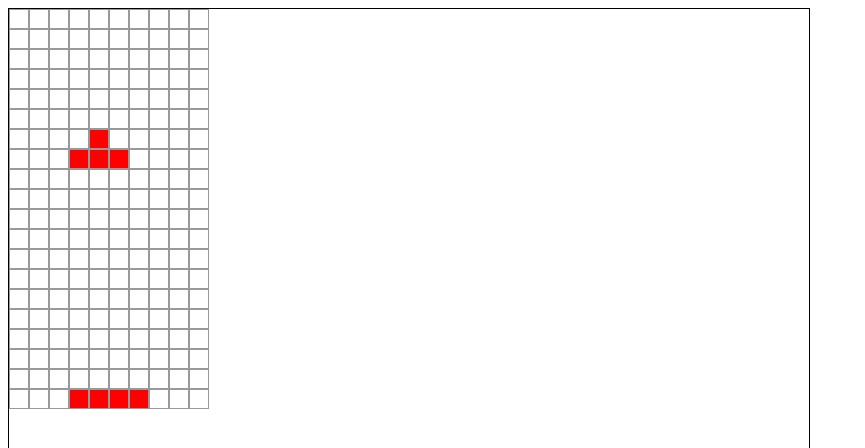
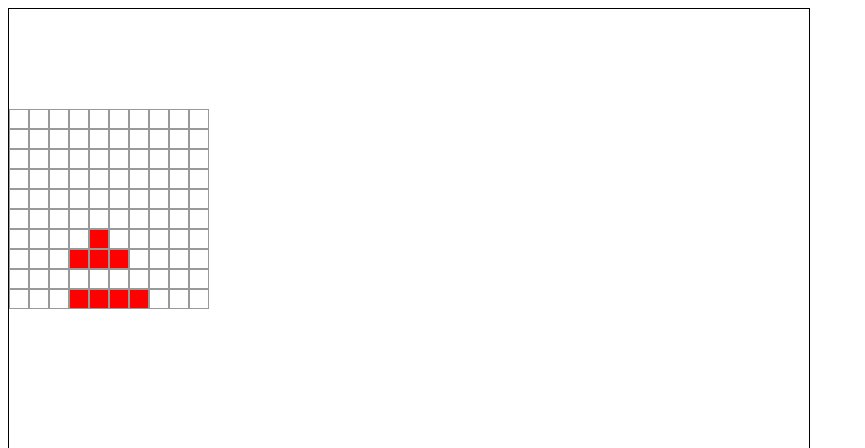
Before and after one commit to khaki4/react-tetris, a React (Create React App) app: page / in a window 1280 px wide. Shown: the top 448 px of the page, without its empty margins (0-865 px from the left). Built offline with nearby package versions, Linux system fonts and the light colour scheme.

Commit message:
Jiwon ::  game over 추가.

```diff
--- a/src/App.css
+++ b/src/App.css
@@ -32,3 +32,9 @@
   width: 200px;
   height: 4000px;
 }
+.boardMask {
+  position: absolute;
+  width: 200px;
+  height: 100px;
+  background: #fff;
+}
--- /dev/null
+++ b/src/components/BoardMask.js
@@ -0,0 +1,9 @@
+import React from 'react';
+
+export default () => {
+  const mask = new Array(50)
+  return (
+    <div className="boardMask">
+    </div>
+  )
+}
--- a/src/components/PlayGround.js
+++ b/src/components/PlayGround.js
@@ -1,7 +1,7 @@
 import React, { PureComponent } from 'react';
 import { connect } from 'react-redux';
 import GameBoard from './GameBoard';
-import { getBlockSize } from '../lib/BlockMold';
+import BoardMask from './BoardMask'
 import {
   getTransformedMoldShape,
   setMoldShape,
@@ -18,11 +18,14 @@ import {
 } from '../reducers/gameBoard';
 import { moldShape } from '../lib/BlockMold';
 
+
+
 class PlayGround extends PureComponent {
   constructor(props) {
     super(props);
     this.LIMIT_TOP = this.props.board.length;
     this.TICK_TIME_INTERVAL = 300
+    this.MASK_HEIGHT = 5
   }
   componentDidMount() {
     document.addEventListener('keyup', this.handleKeyUp);
@@ -40,6 +43,10 @@ class PlayGround extends PureComponent {
       const isPossibleMoveBlock = isEnableToMoveBlock(this.props.board, 83);
       if (isBoardBottom || !isPossibleMoveBlock) {
         clearInterval(this.MOVE_TICK);
+        if (position < this.MASK_HEIGHT) {
+          alert('Game Over')
+          return
+        }
         this.restartBlock();
         return;
       }
@@ -75,6 +82,7 @@ class PlayGround extends PureComponent {
   render() {
     return (
       <div className="playGround_wrapper">
+        <BoardMask />
         <GameBoard board={this.props.board} />
       </div>
     );
@@ -89,6 +97,7 @@ export default connect(
     xPosition: state.play.position.x,
     transformedMoldShape: getTransformedMoldShape(state.play.moldShape),
     enableToMoveBlock: state.play.enableToMoveBlock,
+    gameover: state.play.gameover,
   }),
   {
     setMoldShape,
--- a/src/reducers/gameBoard.js
+++ b/src/reducers/gameBoard.js
@@ -35,7 +35,7 @@ export const renderCurrentBoard = () => ({type: RENDER_CURRENT_BOARD})
 // reducer
 const directionArray = [87, 65, 83, 68] // up, left, down, right
 export default (() => {
-  const initBoard = _chunk(new Array(200).fill(0), 10)
+  const initBoard = _chunk(new Array(15 * 10).fill(0), 10)
   const initState = {
     position: {
       x: 3,
```
Also changed, not shown: 1 other file (tests, documents, lock files or other folders).
